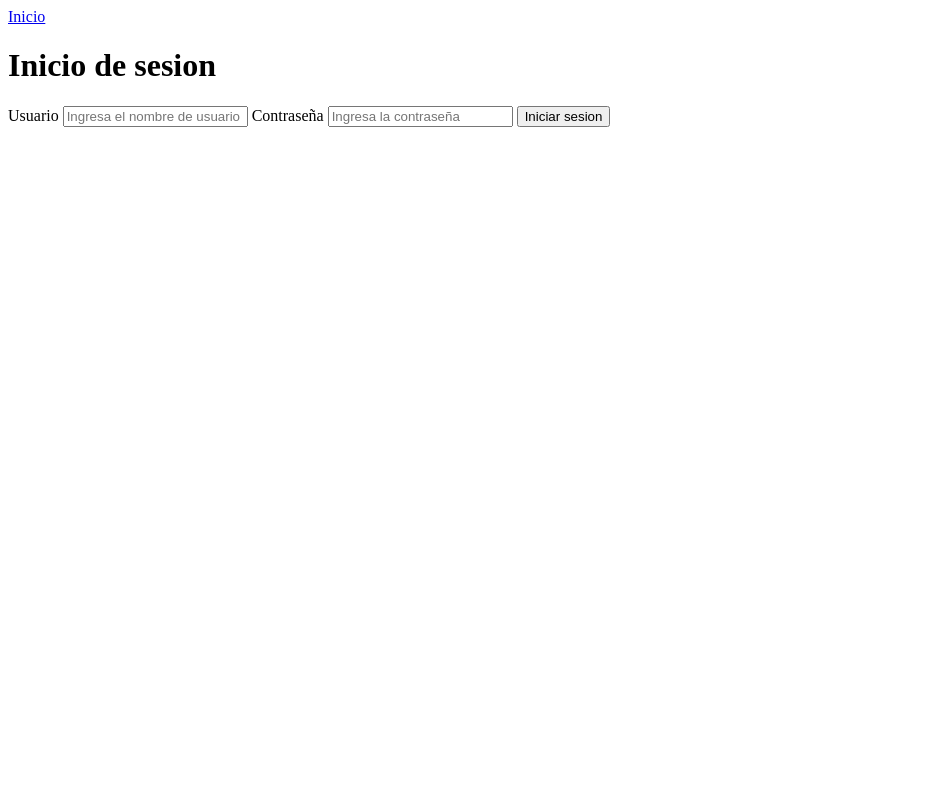
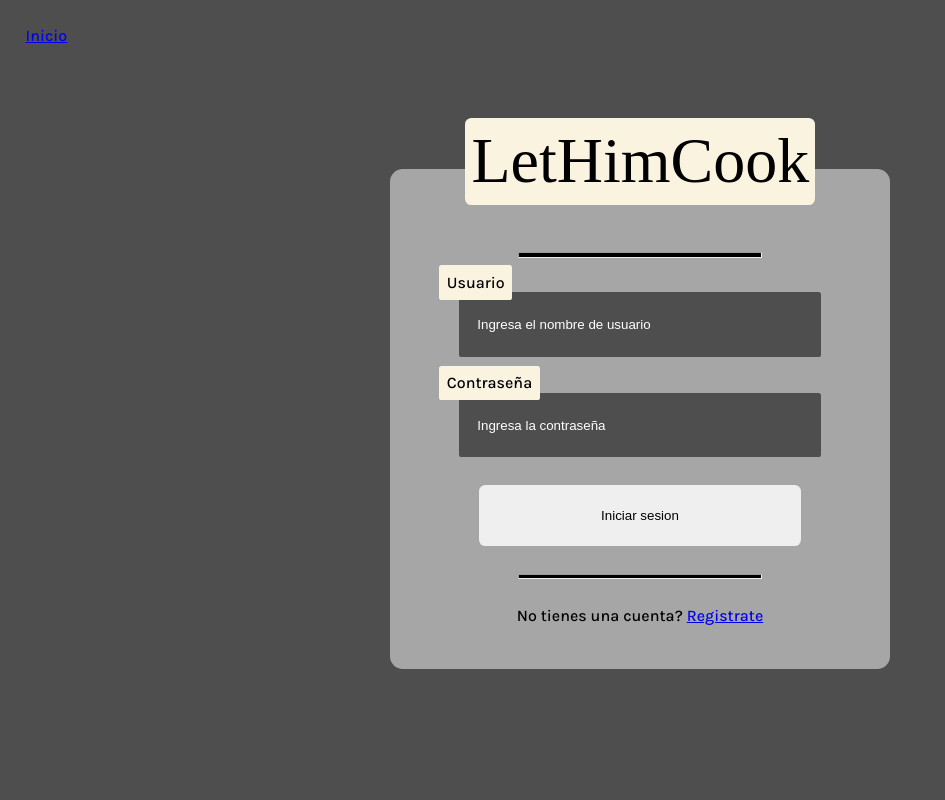
Before and after one commit to Agustincito1/LetHimCook, a PHP site: page /src/pages/login.html in a window 1280 px wide. Shown: the whole page, without its empty margins (0-945 px from the left). Run offline with PHP 8.4, Linux system fonts and the light colour scheme; some web fonts are replaced.

Commit message:
Estilos
Se le aplico estilo de los modulos, registro, login y index

```diff
--- a/index.html
+++ b/index.html
@@ -3,6 +3,7 @@
 <head>
     <meta charset="UTF-8">
     <meta name="viewport" content="width=device-width, initial-scale=1.0">
+    <link rel="stylesheet" href="./src/assets/style/style.css">
     <link rel="stylesheet" href="./src/assets/style/styleIndex.css">
     <title>LetHimCook - inicio</title>
 </head>
--- /dev/null
+++ b/src/assets/style/style.css
@@ -0,0 +1,17 @@
+@font-face {
+    font-family: 'FuenteStyleII';
+    src: url('../style/font/Karla-VariableFont_wght.ttf') format('truetype');
+    font-weight: 500;
+}
+
+
+
+
+body, html, main{
+    padding: 0;
+    margin: 0;
+    width: 100%;
+    height: 100%;
+    box-sizing: border-box;
+    font-family: "FuenteStyleII";
+}
--- a/src/assets/style/styleLogin.css
+++ b/src/assets/style/styleLogin.css
@@ -0,0 +1,116 @@
+@font-face {
+    font-family: 'FuenteStyle';
+    src: url('../style/font/MervaleScript-Regular.otf') format('truetype');
+    font-weight: 100;
+}
+
+
+.body{
+    padding: 2%;
+    background-color: #4E4E4E;
+}
+
+.main{
+    display: grid;
+    width: 100%;
+    height: 100%;
+}
+
+.main__section{
+    display: grid;
+    width: 100%;
+    height: 100%;
+    justify-items: center;
+    place-items: center;
+}
+
+.main__section--form{
+    position: relative;
+    width: 60%;
+    max-width: 500px;
+    max-height: 500px;
+    box-sizing: border-box;
+    height: 80%;
+    background-color: #A6A6A6;
+    border-radius: 1vw;
+    display: grid;
+    gap: 5%;
+    grid-template-rows: 5% 20% 20% 15% 1% 1%;
+    padding: 4%;
+    grid-template-columns: 1fr;
+    place-content: center;
+}
+
+.form__title{
+    border-radius: 0.5vw;
+    padding: 0.5vw;
+    box-sizing: border-box;
+    width: 70%;
+    background-color: #FAF3E0;
+    position: absolute;
+    margin: 0;
+    left: 15%;
+    top: -4vw;
+    text-align: center;
+    font-family: "FuenteStyle";
+    font-size: clamp(1rem, 6vw, 4rem);
+    font-weight: 100;
+}
+
+.form__hr{
+    border-color: 000000;
+    width: 60%;
+    height: 0.3vw;
+    background-color: #000000;
+}
+
+
+.form__label{
+    padding: 0;
+    margin: 0;
+    position: relative;
+    width: 100%;
+    display: grid;
+    grid-template-rows: 80%;
+    place-content: center;
+    grid-template-columns: 90%;
+    height: 100%;
+}
+
+.label__input::placeholder{
+    color: #FFFFFF;
+}
+.label__title{
+    background-color: #FAF3E0;
+    position: absolute;
+    padding: 0.6vw;
+    margin: 0;
+    top: -1.5vw;
+    border-radius: 0.2vw;
+}
+
+.form__button{
+    width: 80%;
+    margin: auto;
+    height: 100%;
+    display: block;
+    border-radius: 0.5vw;
+    border: none;
+    cursor: pointer;
+}
+.label__input{
+    margin: 0;
+    box-sizing: border-box;
+    background-color: #4E4E4E;
+    color: #FFFFFF;
+    border-radius: 0.2vw;
+    border: none;
+    margin: auto;
+    width: 100%;
+    height: 100%;
+    padding: 5%;
+}
+
+.form__p{
+    justify-self: center;
+}
--- a/src/pages/login.html
+++ b/src/pages/login.html
@@ -3,22 +3,34 @@
 <head>
     <meta charset="UTF-8">
     <meta name="viewport" content="width=device-width, initial-scale=1.0">
+    <link rel="stylesheet" href="../assets/style/style.css">
+    <link rel="stylesheet" href="../assets/style/styleLogin.css">
     <title>LetHimCook - sesion</title>
 </head>
-<body>
-
+<body class="body">
     <header>
         <a href="../../index.html">Inicio</a>
     </header>
-    <main>
-        <form action="" method="POST" id="formulario">
-            <h1>Inicio de sesion</h1>
-            <label for="username">Usuario</label>
-            <input type="text" name="username" id="" placeholder="Ingresa el nombre de usuario" >
-            <label for="password">Contraseña</label>
-            <input type="password" name="password" id="" placeholder="Ingresa la contraseña">
-            <button type="submit" name="submit" onclick="verifyForm()">Iniciar sesion</button>
-        </form>
+    <main class="main">
+        <section class="main__section">
+            <form action="" method="POST" id="formulario" class="main__section--form">
+                <h1 class="form__title">LetHimCook</h1>
+                <hr class="form__hr">
+                <label for="username" class="form__label">
+                    <p class="label__title">Usuario</p>
+                    <input type="text" name="username" id="" placeholder="Ingresa el nombre de usuario" class="label__input">
+                </label>
+
+                <label for="password" class="form__label">
+                    <p class="label__title">Contraseña</p>
+                    <input type="password" name="password" id="" placeholder="Ingresa la contraseña" class="label__input">
+                </label>
+
+                <button type="submit" name="submit" onclick="verifyForm()" class="form__button">Iniciar sesion</button>
+                <hr class="form__hr">
+                <p class="form__p">No tienes una cuenta? <a href="./register.html">Registrate</a></p>
+            </form>
+        </section>
     </main>
 </body>
 <script>
```
Also changed, not shown: src/assets/style/styleIndex.css (+12 -10 lines), src/assets/style/styleRegister.css (+22 -20 lines), src/pages/register.html (+10 -7 lines), src/assets/style/font/Karla-Italic-VariableFont_wght.ttf (added), src/assets/style/font/Karla-VariableFont_wght.ttf (added), src/pages/favorites.html (added), src/pages/listRecipes.html (added), src/pages/profile.html (added), src/pages/recipes.html (added).
